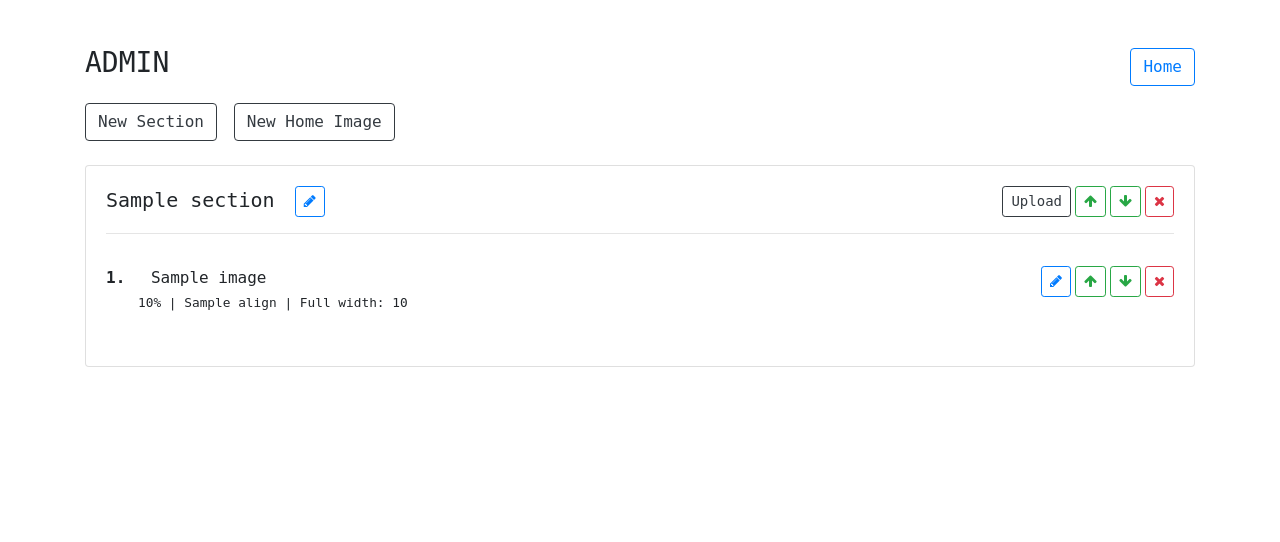
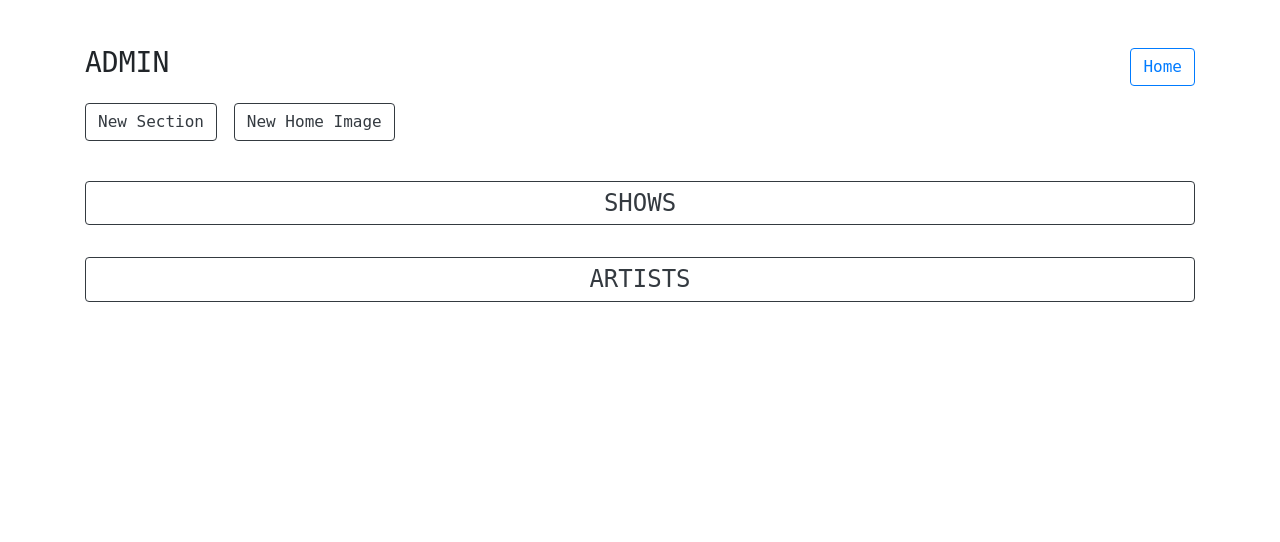
Before and after one commit to KingsleyBell/joe_prussian, a Flask app: template app/templates/sections.html in a window 1280 px wide. Shown: the top 542 px of the page. Run offline with Flask 2, Linux system fonts and the light colour scheme; the template is opened without the code that fills it: most values are stand-ins (such as "Sample title", 1, 10 or a date in 2020); some libraries are stand-ins or nearby versions.

Commit message:
separate shows andartists on admin.

```diff
--- a/app/app.py
+++ b/app/app.py
@@ -29,6 +29,8 @@ def home():
 def sections():
     db_path = os.path.join(application.static_folder, 'db/db.json')
     db = json.loads(open(db_path, 'r').read())
+    shows = [section for section in db if section['type'] == 'show']
+    artists = [section for section in db if section['type'] == 'artist']
     if request.method == 'POST':  # Delete section
         section_id = request.form.get('section_id')
 
@@ -42,7 +44,7 @@ def sections():
 
         return jsonify({'success': True})
     else:
-        return render_template('sections.html', db=db)
+        return render_template('sections.html', shows=shows, artists=artists)
 
 
 @application.route('/new_section/', methods=['GET', 'POST'])
--- a/app/templates/sections.html
+++ b/app/templates/sections.html
@@ -34,7 +34,83 @@
           New Home Image
         </a>
       </h3>
-      {% for section in db %}
+      <button class="btn btn-outline-dark w-100 my-3" type="button" data-toggle="collapse" data-target="#shows-collapse" aria-expanded="false" aria-controls="collapseExample">
+        <h4 class="m-0">SHOWS</h4>
+      </button>
+      <div class="collapse" id="shows-collapse">
+        {% for section in shows %}
+        <div class="card mb-3" id="section-{{ section.id }}">
+          <div class="card-body">
+            <h5 class="card-title">
+              {{ section.name }}
+              <a href="{{ url_for('edit_section', section_id=section.id) }}"
+                 class="btn btn-outline-primary btn-sm ml-2">
+                <i class="fa fa-pencil" style="pointer-events: none"></i>
+              </a>
+              <button id="delete-section-{{ section.id }}"
+                      class="delete-section btn btn-sm btn-outline-danger ml-1"
+                      style="float: right;">
+                <i class="fa fa-times" style="pointer-events: none"></i>
+              </button>
+              <button id="shift-section-down-{{ section.id }}"
+                      class="shift-section-down btn btn-sm btn-outline-success ml-1"
+                      style="float: right;">
+                <i class="fa fa-arrow-down" style="pointer-events: none"></i>
+              </button>
+              <button id="shift-section-up-{{ section.id }}"
+                      class="shift-section-up btn btn-sm btn-outline-success ml-1"
+                      style="float: right;">
+                <i class="fa fa-arrow-up" style="pointer-events: none"></i>
+              </button>
+              <a href="{{ url_for('upload', section_id=section.id) }}"
+                 class="btn btn-outline-dark btn-sm"
+                 style="float: right;">
+                Upload
+              </a>
+            </h5>
+            <hr>
+            <ol>
+              {% for image in section.images %}
+                <li class="py-3 section-image" id="image-{{ image.id }}">
+                  {{ image.title }}
+                  <button id="delete-image-{{ section.id }}-{{ image.id }}"
+                          class="delete-image btn btn-outline-danger btn-sm ml-1"
+                          style="float: right;">
+                    <i class="fa fa-times" style="pointer-events: none"></i>
+                  </button>
+                  <button id="shift-image-down-{{ section.id }}-{{ image.id }}"
+                          class="shift-image-down btn btn-sm btn-outline-success ml-1"
+                          style="float: right;">
+                    <i class="fa fa-arrow-down" style="pointer-events: none"></i>
+                  </button>
+                  <button id="shift-image-up-{{ section.id }}-{{ image.id }}"
+                          class="shift-image-up btn btn-sm btn-outline-success ml-1"
+                          style="float: right;">
+                    <i class="fa fa-arrow-up" style="pointer-events: none"></i>
+                  </button>
+                  <a href="{{ url_for('edit_image', image_id=image.id, section_id=section.id) }}"
+                     class="btn btn-outline-primary btn-sm"
+                     style="float: right;">
+                    <i class="fa fa-pencil" style="pointer-events: none"></i>
+                  </a>
+                  <br>
+                  <small>
+                    {{ image.display_width }}% |
+                    {{ image.align }} |
+                    Full width: {{ image.full_width }}
+                  </small>
+                </li>
+              {% endfor %}
+            </ol>
+          </div>
+        </div>
+        {% endfor %}
+      </div>
+      <button class="btn btn-outline-dark w-100 my-3" type="button" data-toggle="collapse" data-target="#artists-collapse" aria-expanded="false" aria-controls="collapseExample">
+        <h4 class="m-0">ARTISTS</h4>
+      </button>
+      <div class="collapse" id="artists-collapse">
+        {% for section in artists %}
         <div class="card mb-3" id="section-{{ section.id }}">
           <div class="card-body">
             <h5 class="card-title">
@@ -104,6 +180,7 @@
       </div>
     </div>
   </div>
+</div>
 
 <!-- Le javascript
 ================================================== -->
```
Also changed, not shown: app/templates/new_section.html (+6 -3 lines). Lines whose indentation alone changed are shown as unchanged.
